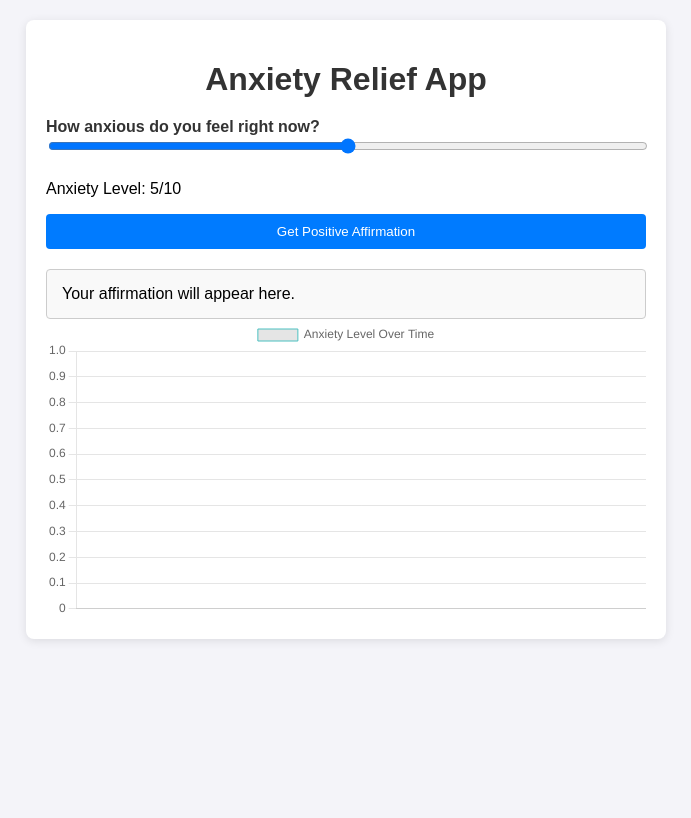
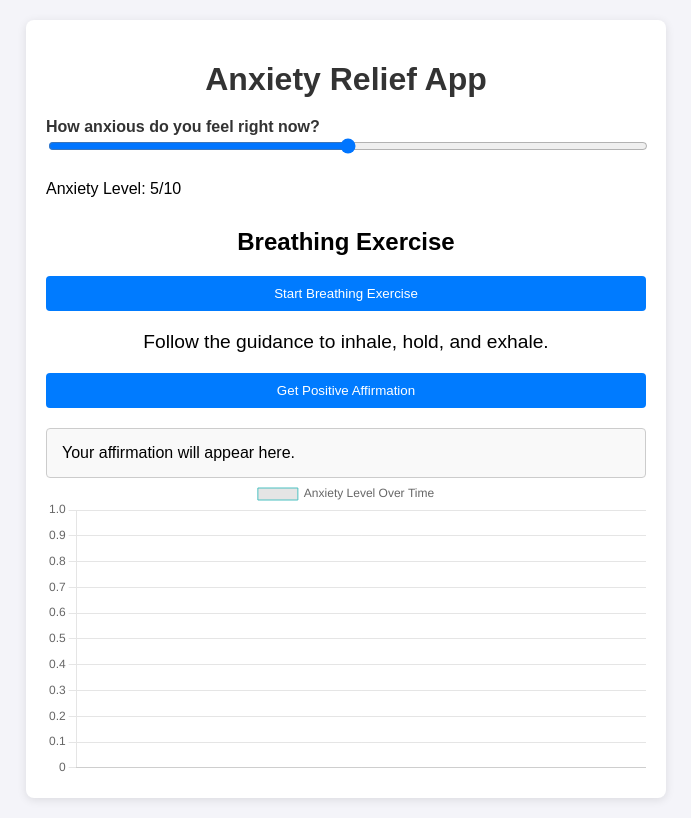
Before and after one commit to ShavonHarris-Dev/Breathe, a Flask app: page / in a window 1280 px wide. Shown: the whole page, without its empty margins (294-985 px from the left). Before the commit the page ends 641 px from the top, so only its background shows below. Run offline with Flask 3, Linux system fonts and the light colour scheme; data that the repository does not hold is empty.

Commit message:
feat: Add guided breathing exercise with custom AWS Polly voice integration

```diff
--- a/static/script.js
+++ b/static/script.js
@@ -90,3 +90,24 @@ function updateChart(anxietyLevels, timestamps) {
 window.onload = function() {
     fetchAnxietyData();
 };
+
+// Breathing exercise durations (in milliseconds)
+const inhaleDuration = 4000;
+const holdDuration = 4000;
+const exhaleDuration = 4000;
+
+async function startBreathingExercise() {
+    document.getElementById("breathing-instructions").innerText = "Inhale...";
+
+    await new Promise(resolve => setTimeout(resolve, inhaleDuration));
+    document.getElementById("breathing-instructions").innerText = "Hold...";
+
+    await new Promise(resolve => setTimeout(resolve, holdDuration));
+    document.getElementById("breathing-instructions").innerText = "Exhale...";
+
+    await new Promise(resolve => setTimeout(resolve, exhaleDuration));
+    document.getElementById("breathing-instructions").innerText = "Breathing exercise complete.";
+}
+
+// Attach event listener to start the breathing exercise
+document.getElementById('startBreathingExerciseButton').addEventListener('click', startBreathingExercise);
--- a/static/style.css
+++ b/static/style.css
@@ -63,3 +63,13 @@ button:hover {
     background-color: #f9f9f9;
     border-radius: 4px;
 }
+
+.breathing-exercise {
+    margin-top: 30px;
+    text-align: center;
+}
+
+#breathing-instructions {
+    font-size: 1.2em;
+    margin-top: 20px;
+}
--- a/templates/index.html
+++ b/templates/index.html
@@ -18,6 +18,13 @@
         <input type="range" id="anxietyLevel" min="0" max="10" step="1" aria-label="Anxiety Level Slider">
         <p>Anxiety Level: <span id="anxiety-level-value">5</span>/10</p>
     </div>
+    <!-- Breathing Exercise Section -->
+<div class="breathing-exercise">
+    <h2>Breathing Exercise</h2>
+    <button id="startBreathingExerciseButton">Start Breathing Exercise</button>
+    <p id="breathing-instructions">Follow the guidance to inhale, hold, and exhale.</p>
+</div>
+
 
     <!-- Submit Button for Affirmation -->
     <div>
```
